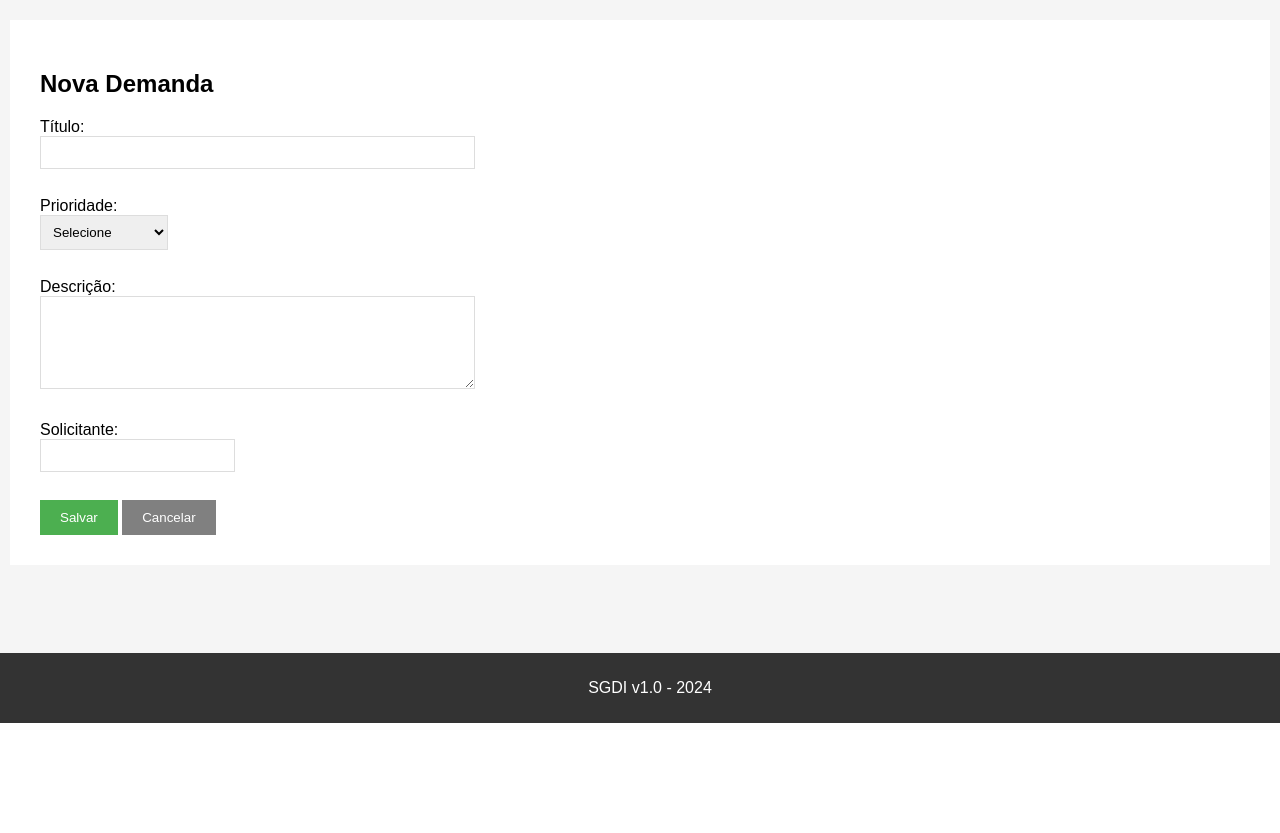
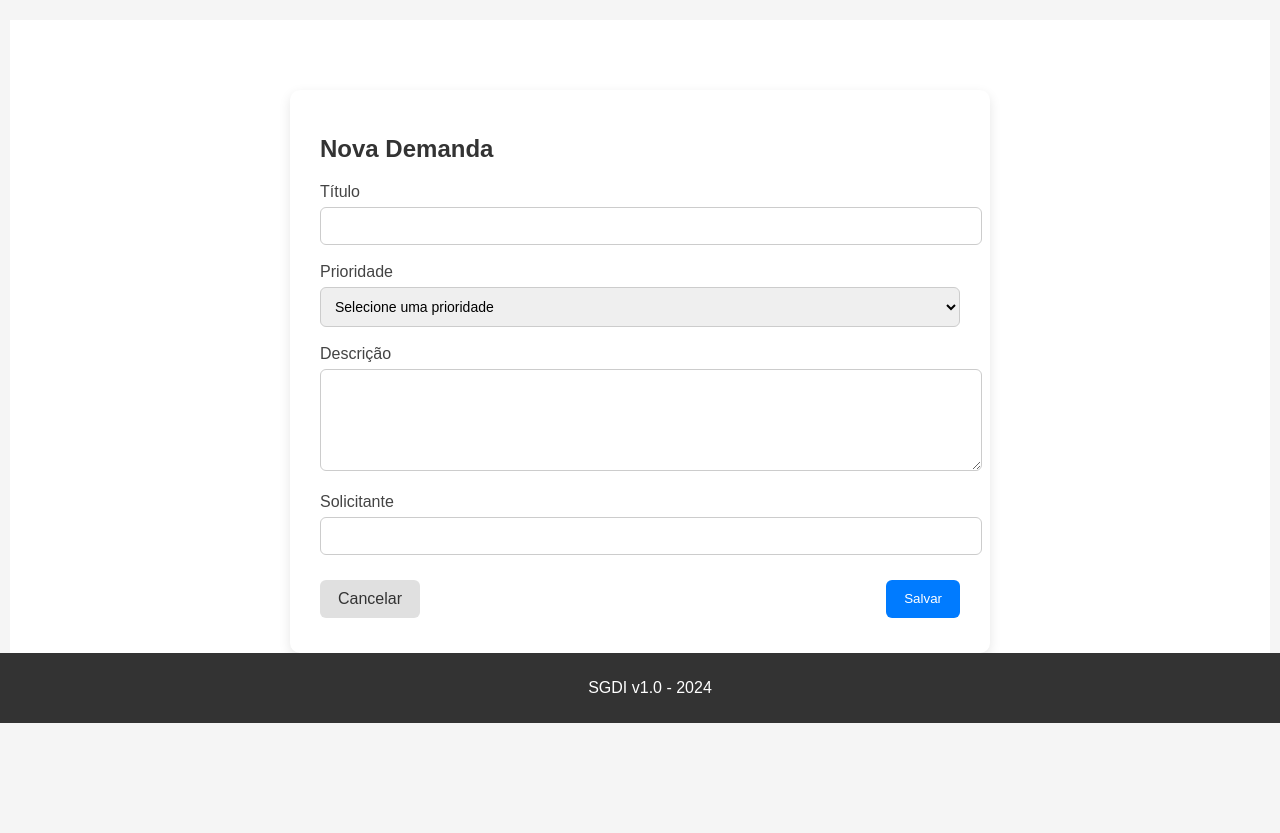
Before and after one commit to 1134867JP/sistema_sgdi_legado_aluno, a Flask app: page /nova_demanda in a window 1280 px wide. Shown: the part 77-910 px from the top of the page. Before the commit the page ends 800 px from the top, so only its background shows below. Run offline with Flask 3, Linux system fonts and the light colour scheme; a user stored in the database is signed in; data comes from the database, SQL or seed files in the repository.

Commit message:
Mudanças no layout da tela de criação/edição de demandas.

```diff
--- a/templates/nova_demanda.html
+++ b/templates/nova_demanda.html
@@ -1,44 +1,143 @@
 {% extends "base.html" %}
 
 {% block content %}
+
+<style>
+    .demanda-form-wrapper {
+        max-width: 700px;
+        margin: 40px auto;
+    }
+
+    .demanda-card {
+        background: #ffffff;
+        padding: 25px 30px;
+        border-radius: 10px;
+        box-shadow: 0 4px 12px rgba(0,0,0,0.1);
+    }
+
+    .demanda-card h2 {
+        margin-bottom: 20px;
+        font-weight: 600;
+        color: #333;
+    }
+
+    .demanda-form-group {
+        margin-bottom: 18px;
+    }
+
+    .demanda-card label {
+        display: block;
+        font-weight: 500;
+        margin-bottom: 6px;
+        color: #444;
+    }
+
+    .demanda-card input,
+    .demanda-card select,
+    .demanda-card textarea {
+        width: 100%;
+        padding: 10px;
+        border-radius: 6px;
+        border: 1px solid #ccc;
+        font-size: 14px;
+        transition: border 0.2s;
+    }
+
+    .demanda-card input:focus,
+    .demanda-card select:focus,
+    .demanda-card textarea:focus {
+        border-color: #007bff;
+        outline: none;
+    }
+
+    .demanda-card textarea {
+        resize: vertical;
+    }
+
+    .demanda-actions {
+        display: flex;
+        justify-content: space-between;
+        margin-top: 25px;
+    }
+
+    .demanda-btn {
+        padding: 10px 18px;
+        border-radius: 6px;
+        border: none;
+        cursor: pointer;
+        font-weight: 500;
+    }
+
+    .demanda-btn-primary {
+        background-color: #007bff;
+        color: white;
+    }
+
+    .demanda-btn-primary:hover {
+        background-color: #0056b3;
+    }
+
+    .demanda-btn-secondary {
+        background-color: #e0e0e0;
+        color: #333;
+        text-decoration: none;
+        display: inline-flex;
+        align-items: center;
+    }
+
+    .demanda-btn-secondary:hover {
+        background-color: #c7c7c7;
+    }
+
+    .demanda-readonly {
+        background-color: #f5f5f5;
+    }
+</style>
+
+<div class="demanda-form-wrapper">
+    <div class="demanda-card">
         <h2>Nova Demanda</h2>
 
         <form method="POST" action="/nova_demanda">
-    <div>
-        <label>Título:</label><br>
-        <input type="text" name="titulo" size="50" required>
+
+            <div class="demanda-form-group">
+                <label for="titulo">Título</label>
+                <input type="text" id="titulo" name="titulo" required>
             </div>
-    <br>
 
-    <div>
-        <label>Prioridade:</label><br>
-        <select name="prioridade_id" required>
-            <option value="">Selecione</option>
+            <div class="demanda-form-group">
+                <label for="prioridade">Prioridade</label>
+                <select id="prioridade" name="prioridade_id" required>
+                    <option value="">Selecione uma prioridade</option>
                     {% for prioridade in prioridades %}
-            <option value="{{ prioridade['id'] }}">Nível {{ prioridade['nivel'] }} - {{ prioridade['nome'] }}</option>
+                    <option value="{{ prioridade['id'] }}">
+                        Nível {{ prioridade['nivel'] }} - {{ prioridade['nome'] }}
+                    </option>
                     {% endfor %}
                 </select>
             </div>
-    <br>
 
-    <div>
-        <label>Descrição:</label><br>
-        <textarea name="descricao" rows="5" cols="50"></textarea>
+            <div class="demanda-form-group">
+                <label for="descricao">Descrição</label>
+                <textarea id="descricao" name="descricao" rows="5"></textarea>
             </div>
-    <br>
 
-    <div>
-        <label>Solicitante:</label><br>
+            <div class="demanda-form-group">
+                <label>Solicitante</label>
                 {% if is_admin %}
                 <input type="text" name="solicitante">
                 {% else %}
-        <input type="text" value="{{ session.get('usuario_nome', '') }}" disabled>
+                <input type="text" class="demanda-readonly" value="{{ session.get('usuario_nome', '') }}" disabled>
                 {% endif %}
             </div>
-    <br>
 
-    <button type="submit">Salvar</button>
-    <a href="/"><button type="button">Cancelar</button></a>
+            <div class="demanda-actions">
+                <a href="/" class="demanda-btn demanda-btn-secondary">Cancelar</a>
+                <button type="submit" class="demanda-btn demanda-btn-primary">Salvar</button>
+            </div>
+
         </form>
+    </div>
+</div>
 
 {% endblock %}
```
Also changed, not shown: templates/editar.html (+121 -24 lines). Lines whose indentation alone changed are shown as unchanged.
